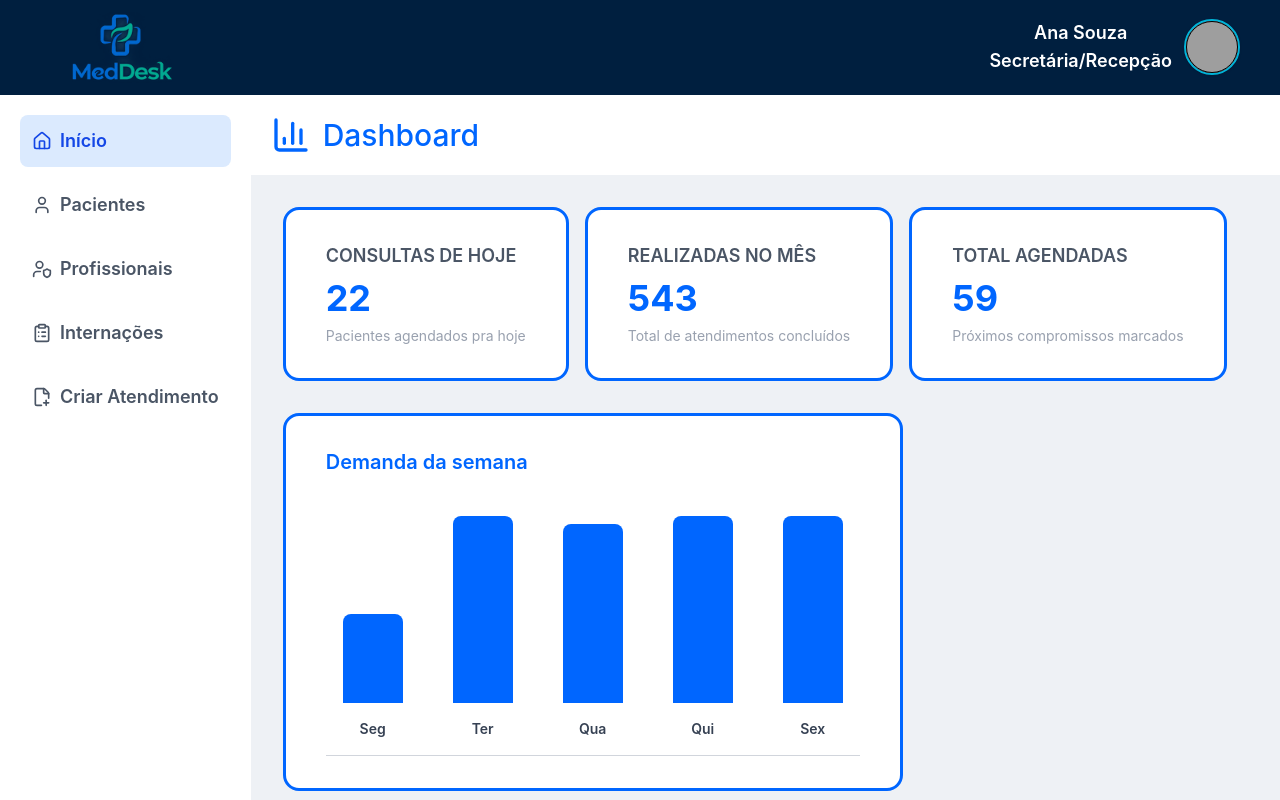
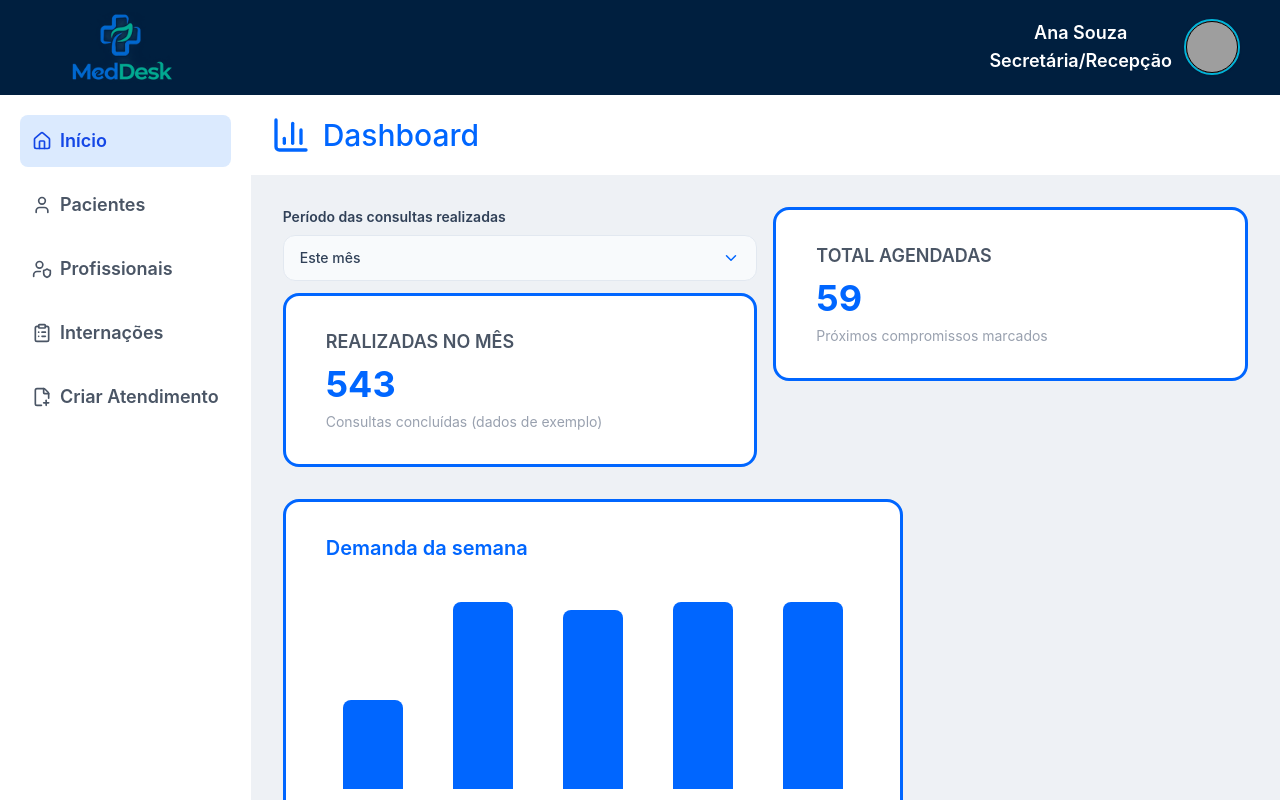
Before and after one commit to Bernardo-Guedes/MedDesk, a React (Vite) app in the folder frontend/: page /admin in a window 1280 px wide. Built offline with nearby package versions, Linux system fonts and the light colour scheme; grey boxes are pictures that could not be loaded.

Commit message:
feat(dashboard admin): numero de consultas por período

```diff
--- /dev/null
+++ b/frontend/src/components/CardConsultasRealizadas.tsx
@@ -0,0 +1,45 @@
+import { useId, useState } from "react";
+import CardStat from "@/components/CardStat";
+import SelectFiltro from "@/components/ui/SelectFiltro";
+
+type Periodo = "dia" | "semana" | "mes";
+
+interface CardConsultasRealizadasProps {
+  totais: Record<Periodo, string>;
+}
+
+const opcoes = [
+  { valor: "dia", texto: "Hoje" },
+  { valor: "semana", texto: "Esta semana" },
+  { valor: "mes", texto: "Este mês" },
+];
+
+const titulos: Record<Periodo, string> = {
+  dia: "REALIZADAS HOJE",
+  semana: "REALIZADAS NA SEMANA",
+  mes: "REALIZADAS NO MÊS",
+};
+
+function CardConsultasRealizadas({ totais }: CardConsultasRealizadasProps) {
+  const [periodo, setPeriodo] = useState<Periodo>("mes");
+  const id = useId();
+
+  return (
+    <div className="flex flex-col gap-3">
+      <SelectFiltro
+        id={id}
+        rotulo="Período das consultas realizadas"
+        valor={periodo}
+        onChange={(valor) => {
+          if (valor === "dia" || valor === "semana" || valor === "mes") {
+            setPeriodo(valor);
+          }
+        }}
+        opcoes={opcoes}
+      />
+      <CardStat titulo={titulos[periodo]} numero={totais[periodo]} texto="Consultas concluídas (dados de exemplo)" />
+    </div>
+  );
+}
+
+export default CardConsultasRealizadas;
--- a/frontend/src/pages/admin/Home.tsx
+++ b/frontend/src/pages/admin/Home.tsx
@@ -1,4 +1,5 @@
 import CardGraph from "@/components/CardGraph";
+import CardConsultasRealizadas from "@/components/CardConsultasRealizadas";
 import CardStat from "@/components/CardStat";
 import { ChartColumn } from "lucide-react"
 
@@ -10,9 +11,8 @@ function Home() {
         Dashboard
       </div>
       {/* Indicadores e gráfico com dados de exemplo. */}
-      <div className="mt-8 flex gap-4 ms-8">
-        <CardStat titulo="CONSULTAS DE HOJE" numero="22" texto="Pacientes agendados pra hoje"/>
-        <CardStat titulo="REALIZADAS NO MÊS" numero="543" texto="Total de atendimentos concluídos"/>
+      <div className="mx-5 mt-8 grid max-w-5xl items-start gap-4 sm:grid-cols-2 md:mx-8">
+        <CardConsultasRealizadas totais={{ dia: "18", semana: "105", mes: "543" }}/>
         <CardStat titulo="TOTAL AGENDADAS" numero="59" texto="Próximos compromissos marcados"/>
       </div>
       <CardGraph numSeg={10} numTer={25} numQua={20} numQui={25} numSex={25}/>
```
Also changed, not shown: 57 other files (tests, documents, lock files or other folders).
